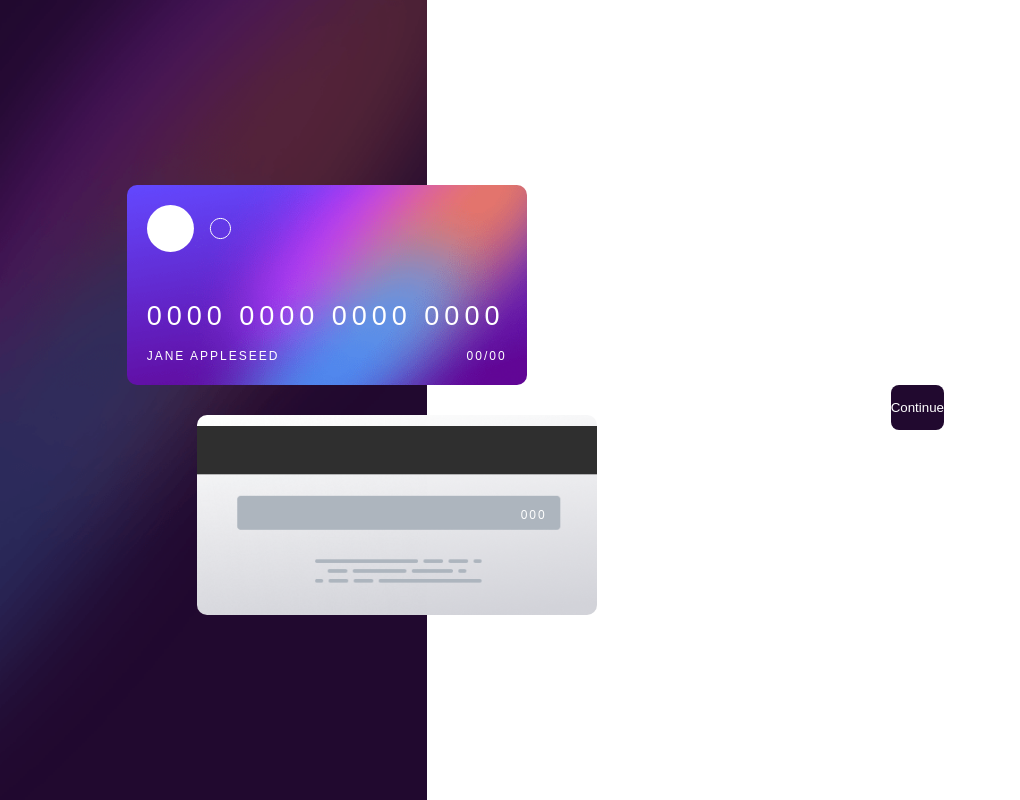
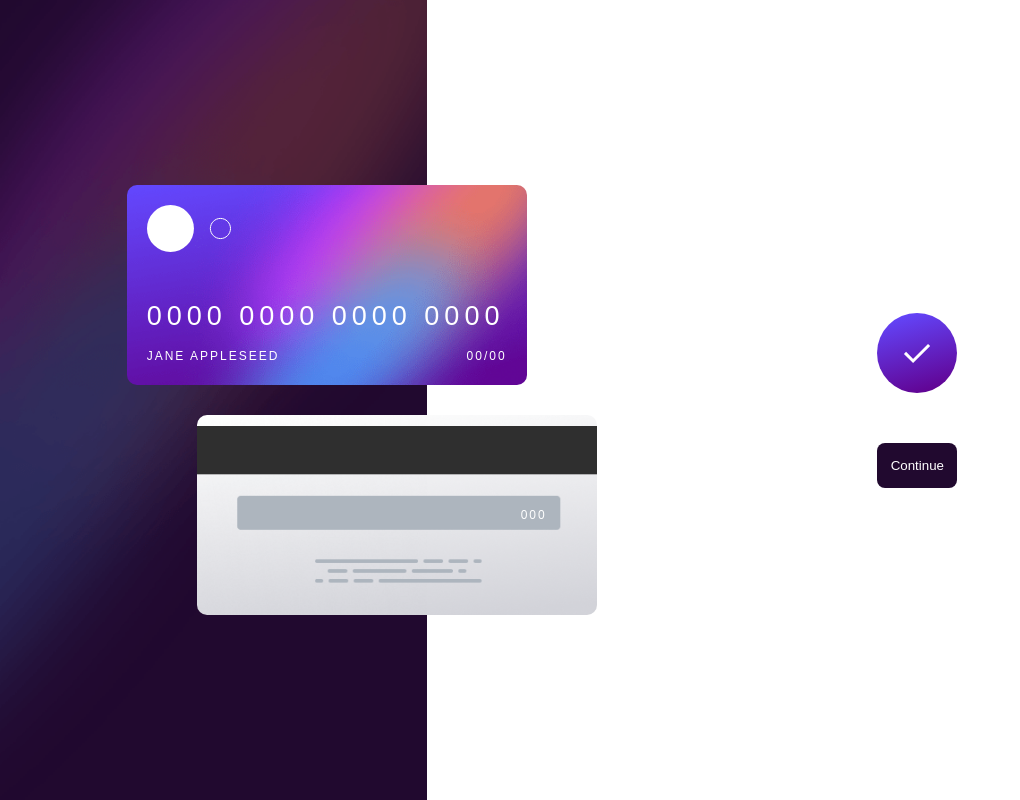
Before and after one commit to Danielhu3/interactive-card2, a React (Create React App) app: page / in a window 1280 px wide. Shown: the whole page, without its empty margins (0-1020 px from the left). Built offline with nearby package versions, Linux system fonts and the light colour scheme.

Commit message:
completeIcon component

```diff
--- /dev/null
+++ b/src/components/main/completeIcon/index.tsx
@@ -0,0 +1,10 @@
+import React from 'react'
+import { CompleteIcon } from './style'
+import completeIcon from '../../../images/icon-complete.svg'
+const index = () => {
+  return (
+    <CompleteIcon src={completeIcon}></CompleteIcon>
+  )
+}
+
+export default index
--- /dev/null
+++ b/src/components/main/completeIcon/style.ts
@@ -0,0 +1,5 @@
+import styled from "styled-components";
+
+export const CompleteIcon = styled.img`
+
+`
--- a/src/components/main/form/index.tsx
+++ b/src/components/main/form/index.tsx
@@ -6,6 +6,7 @@ import  DateCVC  from '../dateCVC/';
 import  Input from '../input/';
 import  Label  from '../label/';
 import  Error  from '../error/';
+import  CompleteIcon  from '../completeIcon/';
 
 type Props = {
   form: {
@@ -107,6 +108,7 @@ const Index = ({form, setForm}: Props) => {
   )
   return (
   <Form onSubmit={(e)=> handleSubmit(e)}>
+    <CompleteIcon />
     <Button text='Continue'/>
   </Form>
   )
```
